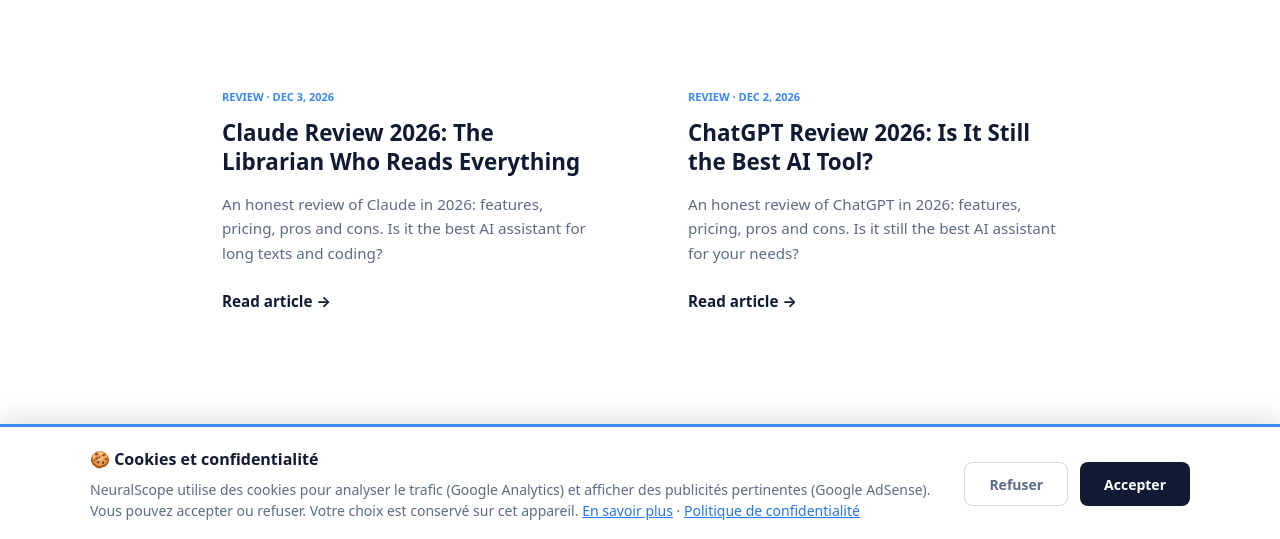
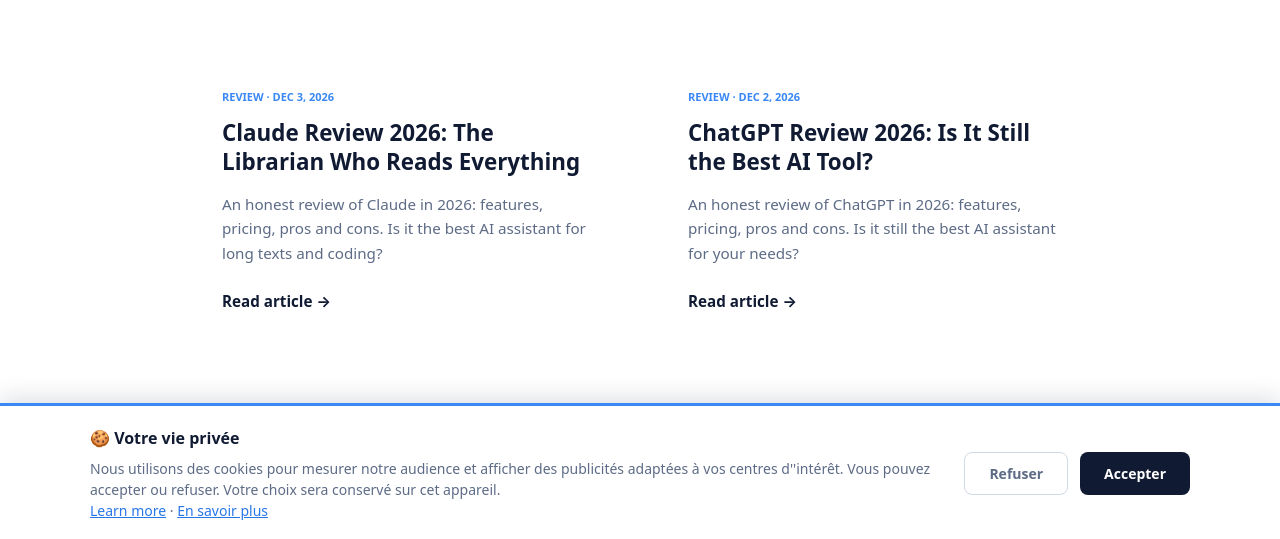
Before and after one commit to emmanuelakitikpa/neuralscope, an Astro site: page /neuralscope/en/ai-tools in a window 1280 px wide. Shown: the part 259-798 px from the top of the page. Built offline with nearby package versions, Linux system fonts and the light colour scheme; Astro itself is replaced by a stand-in of ours.

Commit message:
Refine cookie banner text for a more professional tone

```diff
--- a/src/components/CookieBanner.astro
+++ b/src/components/CookieBanner.astro
@@ -14,14 +14,13 @@
 >
   <div class="cookie-inner">
     <div class="cookie-text">
-      <h2 id="cookie-title">🍪 Cookies et confidentialité</h2>
+      <h2 id="cookie-title">🍪 Votre vie privée</h2>
       <p id="cookie-desc">
-        NeuralScope utilise des cookies pour analyser le trafic (Google Analytics)
-        et afficher des publicités pertinentes (Google AdSense). Vous pouvez accepter
-        ou refuser. Votre choix est conservé sur cet appareil.
-        <a href="/neuralscope/en/privacy-policy/" class="cookie-link">En savoir plus</a>
+        Nous utilisons des cookies pour mesurer notre audience et afficher des publicités adaptées à vos centres d''intérêt. Vous pouvez accepter ou refuser. Votre choix sera conservé sur cet appareil.
+        <br>
+        <a href="/neuralscope/en/privacy-policy/" class="cookie-link">Learn more</a>
         ·
-        <a href="/neuralscope/fr/politique-de-confidentialite/" class="cookie-link">Politique de confidentialité</a>
+        <a href="/neuralscope/fr/politique-de-confidentialite/" class="cookie-link">En savoir plus</a>
       </p>
     </div>
     <div class="cookie-actions">
```
